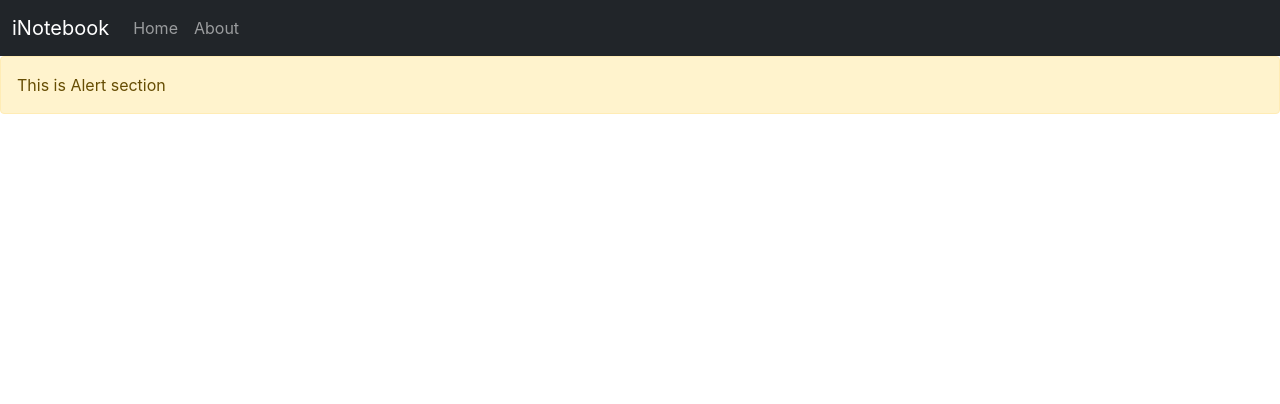
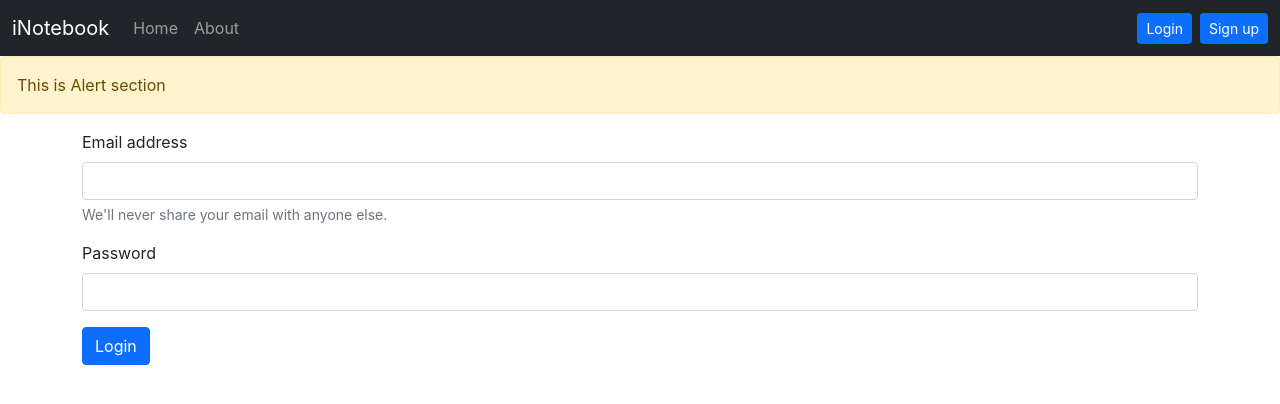
Before and after one commit to NomeshVyas/iNotebook, a React (Create React App) app: page /login in a window 1280 px wide. Shown: the top 404 px of the page. Built offline with nearby package versions, Linux system fonts and the light colour scheme.

Commit message:
adding Login func

```diff
--- a/src/App.js
+++ b/src/App.js
@@ -5,6 +5,8 @@ import Home from './components/Home';
 import About from './components/About';
 import NoteState from './context/notes/NoteState';
 import Alert from './components/Alert';
+import Login from './components/Login';
+import Signup from './components/Signup';
 
 function App() {
   return (
@@ -16,6 +18,8 @@ function App() {
         <Routes>
           <Route path='/' element={<Home/>} />
           <Route path='/about' element={<About/>} />
+          <Route path='/login' element={<Login/>} />
+          <Route path='/signup' element={<Signup/>} />
         </Routes>
       </div>
     </Router>
--- a/src/components/Home.js
+++ b/src/components/Home.js
@@ -1,11 +1,9 @@
 import React from 'react';
 import Notes from './Notes';
-// import AddNote from './AddNote';
 
 const Home = () => {
   return (
     <>
-      {/* <AddNote /> */}
       <Notes />
     </>
   )
--- /dev/null
+++ b/src/components/Login.js
@@ -0,0 +1,53 @@
+import React, { useContext, useState } from 'react'
+import { useNavigate } from 'react-router-dom'
+import noteContext from '../context/notes/NoteContext'
+
+
+const Login = () => {
+  const context = useContext(noteContext);
+  const {host} = context
+  const [credentials, setCredentials] = useState({email: "", password: ""});
+  let navigate = useNavigate();
+
+  const onChange = (e) => {
+    setCredentials({ ...credentials, [e.target.name]: e.target.value });
+  }
+
+  const handleLogin = async (e) => {
+    e.preventDefault();
+    const url = `${host}/api/auth/login`;
+    const response = await fetch(url, {
+      method: "POST",
+      headers: {
+        "Content-Type": "application/json",
+      },
+      body: JSON.stringify({ email: credentials.email, password: credentials.password })
+    });
+    const json = await response.json();
+    if(json.success){
+      // redirect
+      localStorage.setItem("token", json.authtoken);
+      navigate("/");
+    } else{
+      alert("invalid credentials")
+    }
+    console.log(json);
+  }
+
+  return (
+    <form onSubmit={handleLogin}>
+      <div className="mb-3">
+        <label htmlFor="exampleInputEmail1" className="form-label">Email address</label>
+        <input type="email" className="form-control" id="exampleInputEmail1" name='email' value={credentials.email} aria-describedby="emailHelp" onChange={onChange} />
+        <div id="emailHelp" className="form-text">We'll never share your email with anyone else.</div>
+      </div>
+      <div className="mb-3">
+        <label htmlFor="exampleInputPassword1" className="form-label">Password</label>
+        <input type="password" className="form-control" id="exampleInputPassword1" name='password' value={credentials.password} onChange={onChange} />
+      </div>
+      <button type="submit" className="btn btn-primary">Login</button>
+    </form>
+  )
+}
+
+export default Login
--- a/src/components/Navbar.js
+++ b/src/components/Navbar.js
@@ -45,7 +45,10 @@ const Navbar = () => {
               </Link>
             </li>
           </ul>
-
+          <form className="d-flex">
+          <Link to="/login" className="btn btn-primary btn-sm mx-2 px-2" role="button">Login</Link>
+          <Link to="/signup" className="btn btn-primary btn-sm" role="button">Sign up</Link>
+          </form>
         </div>
       </div>
     </nav>
--- a/src/components/Notes.js
+++ b/src/components/Notes.js
@@ -13,7 +13,6 @@ const Notes = () => {
     const editRef = useRef(null);
     const closeModalRef = useRef(null);
     const dltModalRef = useRef(null);
-
 
     const [editedNote, setEditedNote] = useState({ id: "", eTitle: "", eDescription: "", eTag: "" })
     const [dltModal, setDltModal] = useState({id: "", title: ""})
@@ -86,7 +85,7 @@ const Notes = () => {
                             </form>
                         </div>
                         <div className="modal-footer">
-                            <button type="button" className="btn btn-success" onClick={handleClickOnUpdateNote} disabled={editedNote.eTitle.length < 2 || editedNote.eDescription.length < 5} >Update Note</button>
+                            <button type="button" className="btn btn-primary" onClick={handleClickOnUpdateNote} disabled={editedNote.eTitle.length < 2 || editedNote.eDescription.length < 5} >Update Note</button>
                             <button type="button" ref={closeModalRef} className="btn btn-secondary" data-bs-dismiss="modal">Close</button>
                         </div>
                     </div>
--- /dev/null
+++ b/src/components/Signup.js
@@ -0,0 +1,9 @@
+import React from 'react'
+
+const Signup = () => {
+  return (
+    <div>Signup</div>
+  )
+}
+
+export default Signup
--- a/src/context/notes/NoteState.js
+++ b/src/context/notes/NoteState.js
@@ -84,7 +84,7 @@ const NoteState = (props) => {
     setNotes(newNote);
   }
   return (
-    <NoteContext.Provider value={{ notes, addNote, editNote, dltNote, fetchAllNotes }}>
+    <NoteContext.Provider value={{ host, notes, addNote, editNote, dltNote, fetchAllNotes }}>
       {props.children}
     </NoteContext.Provider>
   )
```
Also changed, not shown: 1 other file (tests, documents, lock files or other folders).
